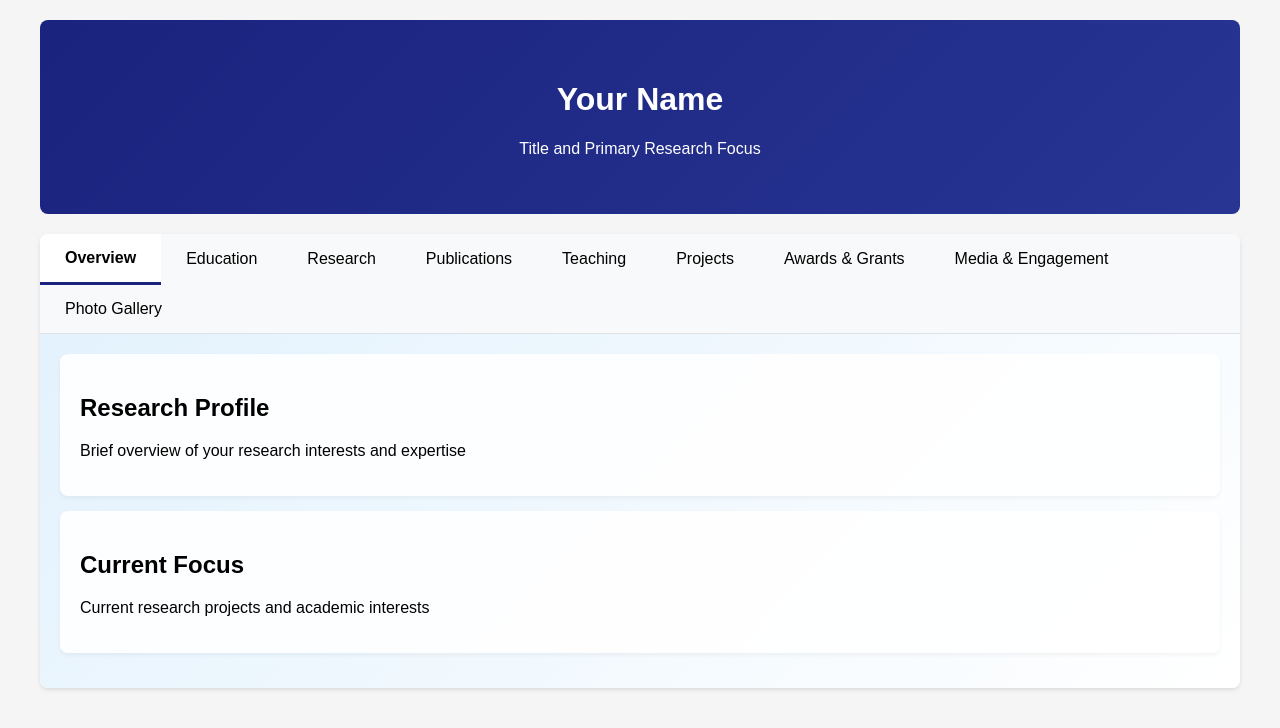
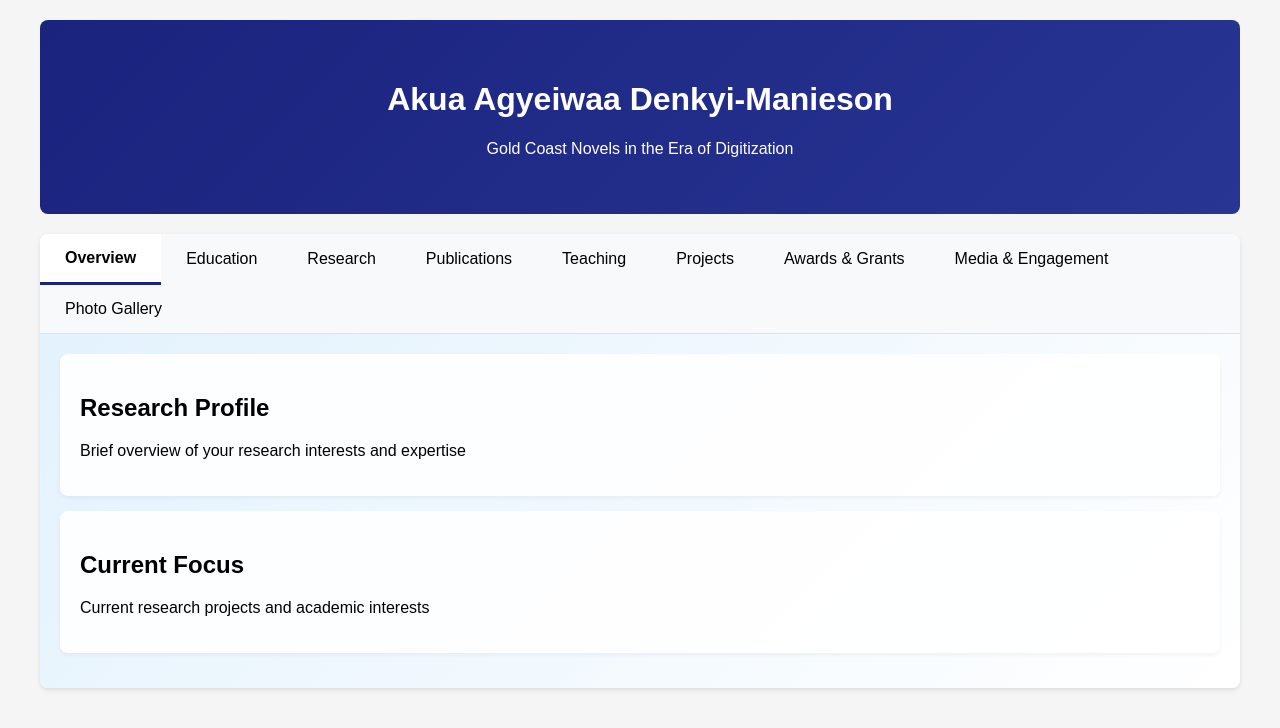
Before and after one commit to akuaagyeiwaa/The-Gold-Coast-Novels, a website built with webpack: page about.html in a window 1280 px wide. Built offline with nearby package versions, Linux system fonts and the light colour scheme.

Commit message:
commit changes to text

```diff
--- a/about.html
+++ b/about.html
@@ -175,8 +175,8 @@
 <body>
     <div class="container">
         <div class="profile-header">
-            <h1>Your Name</h1>
-            <p>Title and Primary Research Focus</p>
+            <h1>Akua Agyeiwaa Denkyi-Manieson</h1>
+            <p>Gold Coast Novels in the Era of Digitization</p>
         </div>
 
         <div class="tab-container">
```
